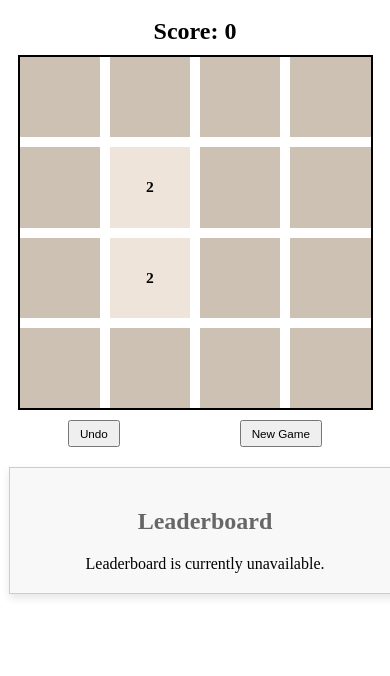
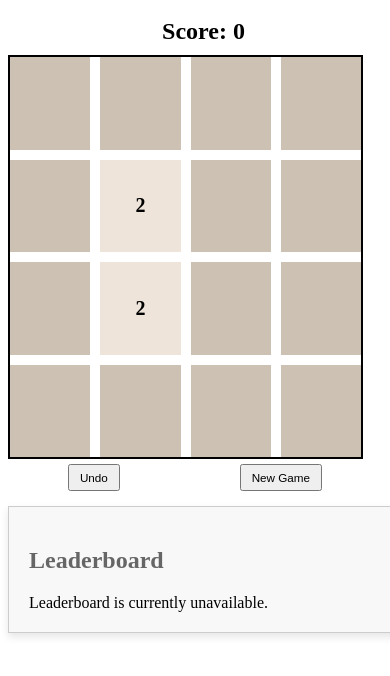
Before and after one commit to jkoeb8762/2048-Game, a website: page index.html in a window 390 px wide. Drawn offline with Linux system fonts and the light colour scheme; no server answers.

Commit message:
Update style.css

```diff
--- a/style.css
+++ b/style.css
@@ -1,3 +1,4 @@
+/* Desktop and default styles */
 #gameArea {
     display: flex;
     justify-content: center;
@@ -6,6 +7,7 @@
 
 #gameWrapper {
     position: relative;
+    display: flex; /* This will align the game and leaderboard side by side on desktop */
 }
 
 #gameContainer {
@@ -18,18 +20,8 @@
     gap: 10px;
 }
 
-#undoButton {
-    position: absolute;
-    bottom: -50px; /* Adjust as necessary to place below the game container */
+#undoButton, #restartButton {
     padding: 10px 20px;
-    left: 0;
-}
-
-#restartButton {
-    position: absolute;
-    bottom: -50px; /* Adjust as necessary to place below the game container */
-    padding: 10px 20px;
-    right: 0;
 }
 
 .tile {
@@ -42,30 +34,12 @@
     transition: background-color 0.2s, transform 0.2s; /* Unified transition */
 }
 
-.tile:hover, button:hover {
-    background-color: #e0e0e0; /* Light grey for hover */
-}
-
-.tile:active, button:active {
-    transform: scale(0.98); /* Slightly shrink on click */
-}
-
-@keyframes pop {
-    from { transform: scale(0.5); }
-    to { transform: scale(1); }
-}
-
-.tile.new { /* Ensure new tiles pop */
-    animation: pop 0.3s;
-}
-
 #scoreContainer {
     margin: 10px 20px; /* Adjust margins for visual appeal */
     font-size: 24px;
     font-weight: bold;
     text-align: center; /* Center-align the score text */
 }
-
 
 #leaderboardContainer {
     width: 300px;
@@ -91,60 +65,31 @@ h2 {
     color: #666;
 }
 
+/* Mobile-specific styles */
 @media (max-width: 600px) {
-    #gameArea {
-        flex-direction: column;
-        align-items: center;
+    #gameWrapper {
+        flex-direction: column; /* Stack elements vertically */
     }
 
-    #gameContainer {
-        width: 90vw;
-        height: 90vw; /* Keep the aspect ratio */
-        grid-template-columns: repeat(4, 1fr);
-        grid-template-rows: repeat(4, 1fr);
-    }
-
-    .tile {
-        font-size: 4vw; /* Adjust font size based on the width of the viewport */
+    #gameContainer, #scoreContainer, #leaderboardContainer {
+        width: 90vw; /* Adjust width to be responsive */
     }
 
     #undoButton, #restartButton {
         font-size: 3vw;
         padding: 5px 10px; /* Smaller padding */
-        position: static; /* Use normal flow in mobile layout */
-        margin: 10px auto; /* Center the buttons */
+        margin: 5px 0; /* Add some margin for better spacing */
     }
 
     #buttonContainer {
         display: flex;
-        width: 100%; /* Take full width of the container */
         justify-content: space-around; /* Space buttons evenly */
-    }
-
-    #scoreContainer, #leaderboardContainer {
-        width: 90vw; /* Match the width of the game container */
-        text-align: center; /* Center text for better readability */
-        margin-top: 10px; /* Space above the container */
+        width: 100%; /* Full width */
     }
 
     #leaderboardContainer {
-        order: 3; /* Make leaderboard appear last */
-    }
-
-    #gameWrapper {
-        display: flex;
-        flex-direction: column; /* Stack elements vertically */
-        align-items: center;
-    }
-
-    #leaderboard {
-        list-style-type: none;
-        padding: 0;
-    }
-
-    #leaderboard div {
-        padding: 10px;
-        border-bottom: 1px solid #ddd;
-        color: #333;
+        order: 3; /* Ensure this is at the bottom on mobile */
+        margin-left: 0; /* Remove left margin */
+        margin-top: 10px; /* Add top margin for spacing */
     }
 }
```
